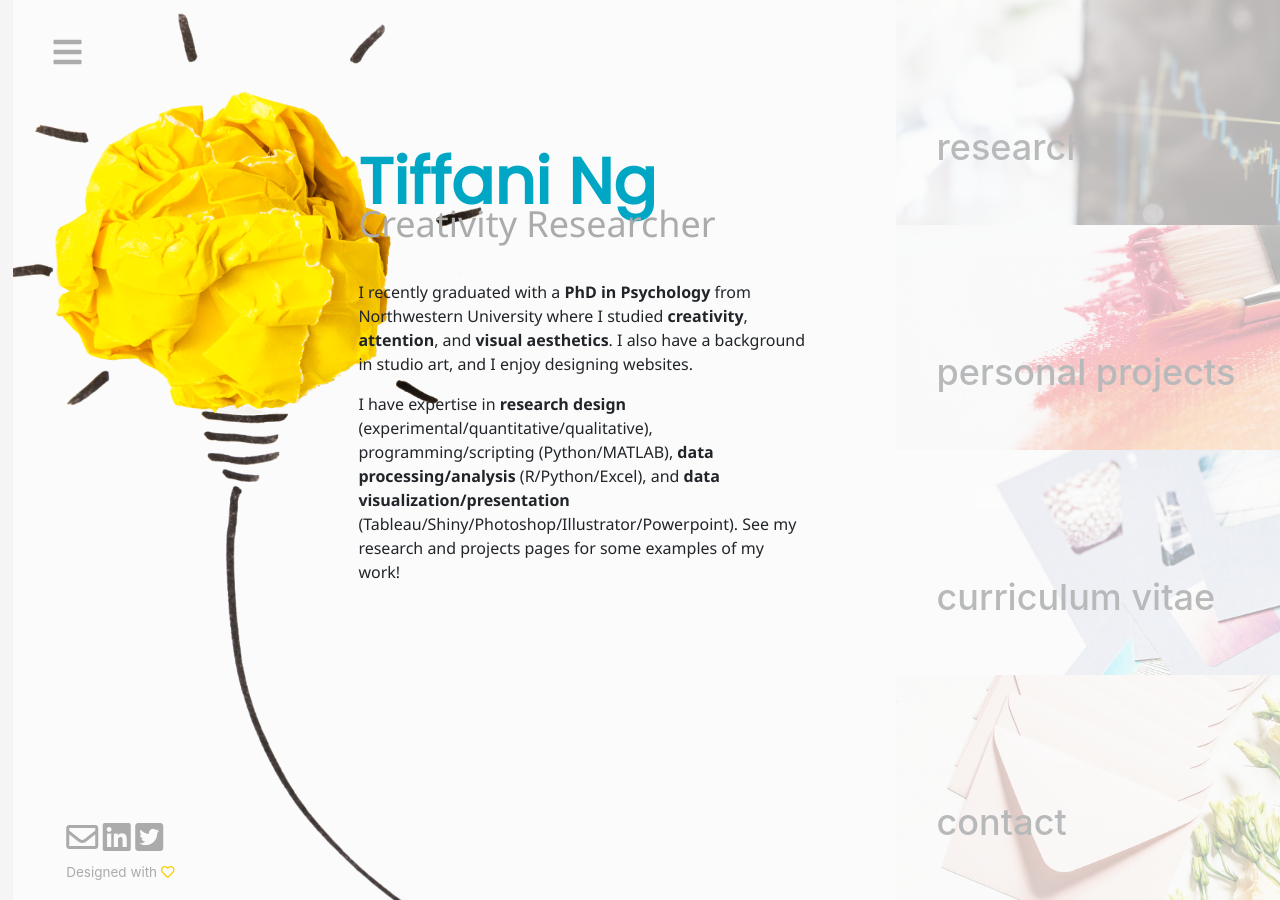
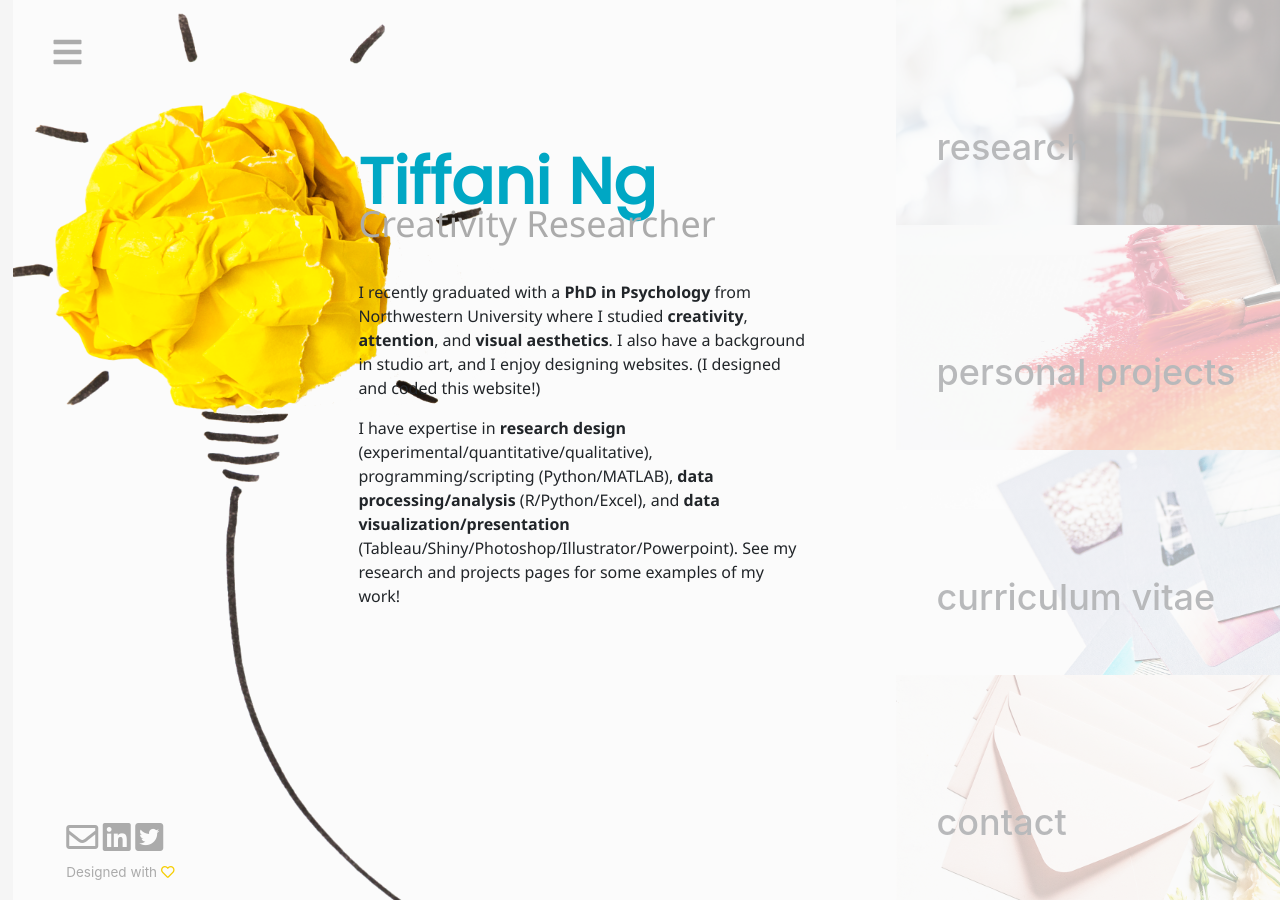
Before and after one commit to aesthetiffs/aesthetiffs.github.io, a Jekyll site: the page built from index.html, in a window 1280 px wide. Built offline with Jekyll 4.4.1, drawn with Linux system fonts in a browser that asks for light colours; nearby versions of some CDN libraries.

Commit message:
added a sentence in intro

```diff
--- a/index.html
+++ b/index.html
@@ -17,7 +17,7 @@ title: home
 		<div class="row">
 			<div class="col-11 main">
 				<p class="me">
-				I recently graduated with a <b>PhD in Psychology</b> from Northwestern University where I studied <b>creativity</b>, <b>attention</b>, and <b>visual aesthetics</b>.  I also have a background in studio art, and I enjoy designing websites.
+				I recently graduated with a <b>PhD in Psychology</b> from Northwestern University where I studied <b>creativity</b>, <b>attention</b>, and <b>visual aesthetics</b>.  I also have a background in studio art, and I enjoy designing websites. (I designed and coded this website!)
 				</p>
 
 				<p class="me2">
```
